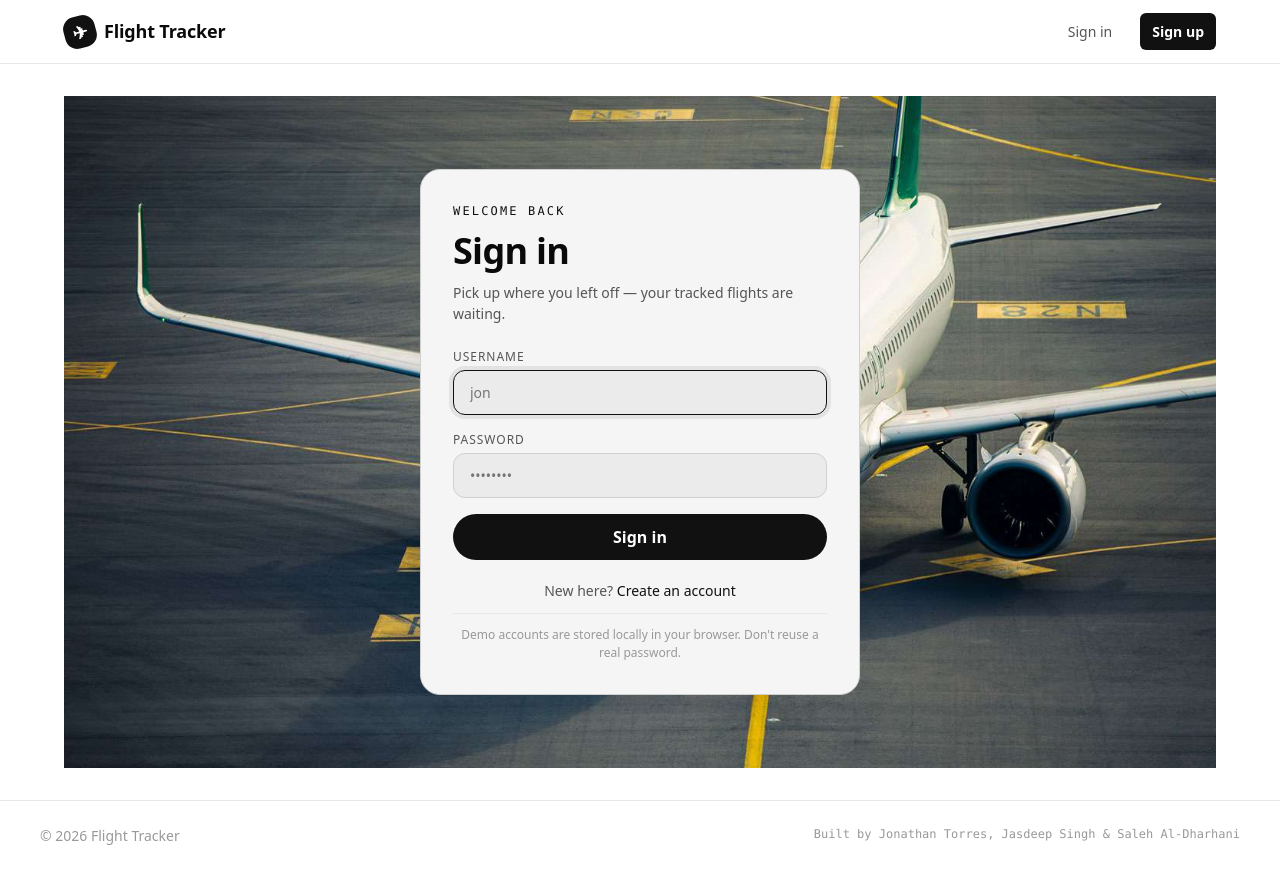
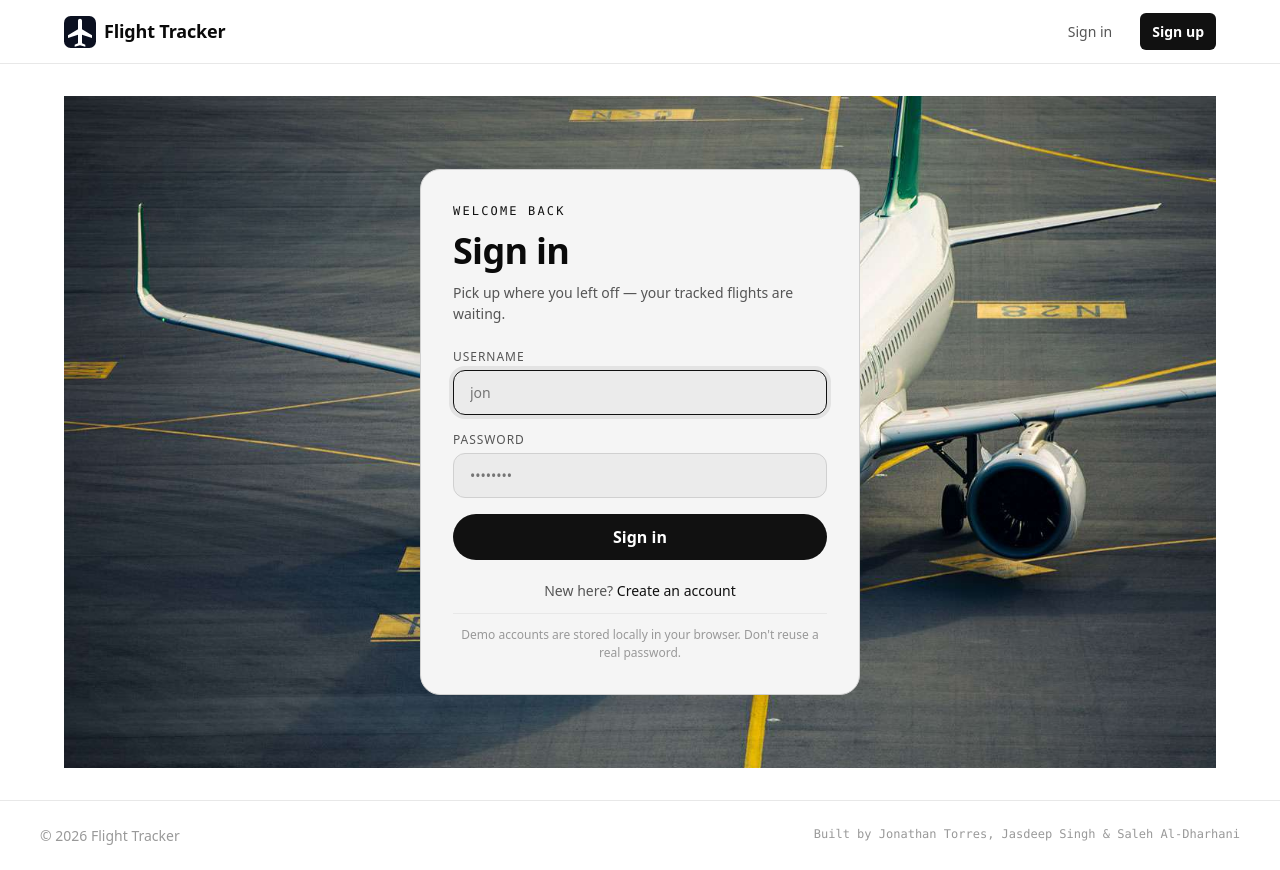
Before and after one commit to SalehAldharhani/CMPS-3390-FLIGHT-TRACKER, a React (Vite) app: page /login in a window 1280 px wide. Built offline with nearby package versions, Linux system fonts and the light colour scheme; no server answers.

Commit message:
fixed app logos

```diff
--- a/src/components/Header.jsx
+++ b/src/components/Header.jsx
@@ -18,7 +18,7 @@ export default function Header() {
           className="ft-header__brand"
           aria-label="Flight Tracker home"
         >
-          <span className="ft-header__mark" aria-hidden="true">✈</span>
+          <img src="/favicon.svg" className="ft-header__mark" alt="" aria-hidden="true" />
           <span className="ft-header__name">Flight Tracker</span>
         </Link>
 
--- a/src/styles/app.css
+++ b/src/styles/app.css
@@ -189,14 +189,9 @@ code,
   letter-spacing: -0.01em;
 }
 .ft-header__mark {
-  display: inline-grid;
-  place-items: center;
+  display: inline-block;
   width: 32px;
   height: 32px;
-  border-radius: var(--radius-md);
-  background: var(--color-accent);
-  color: var(--color-accent-text);
-  transform: rotate(-15deg);
 }
 .ft-header__nav {
   display: flex;
```
Also changed, not shown: public/favicon.svg.
